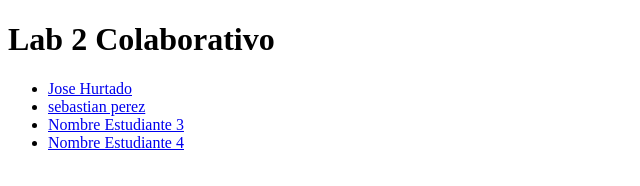
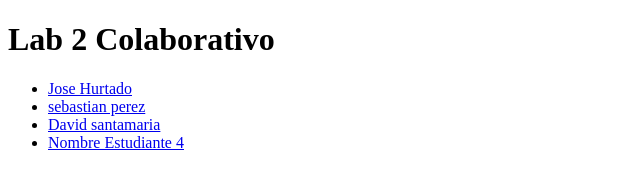
Before and after one commit to jxhurtadoz/Laboratorio-2---Colab, a plain HTML site: page index.html in a window 1280 px wide. Shown: the full height of the page, 0-640 px from the left. Drawn offline with Linux system fonts and the light colour scheme.

Commit message:
Update index.html

```diff
--- a/index.html
+++ b/index.html
@@ -9,7 +9,7 @@
   <ul>
     <li><a href="https://jxhurtadoz.github.io/Laboratorio-2/" target="_blank">Jose Hurtado</a></li>
     <li><a href="https://github.com/LoFiXD/proyecto-git/blob/main/index%20sebastian.html" target="_blank">sebastian perez</a></li>
-    <li><a href="https://usuario3.github.io/proyecto-individual" target="_blank">Nombre Estudiante 3</a></li>
+    <li><a href="https://github.com/davidsantamaria517-sketch/laboratorio1.html.git" target="_blank">David santamaria</a></li>
     <li><a href="https://usuario4.github.io/proyecto-individual" target="_blank">Nombre Estudiante 4</a></li>
   </ul>
 </body>
```
